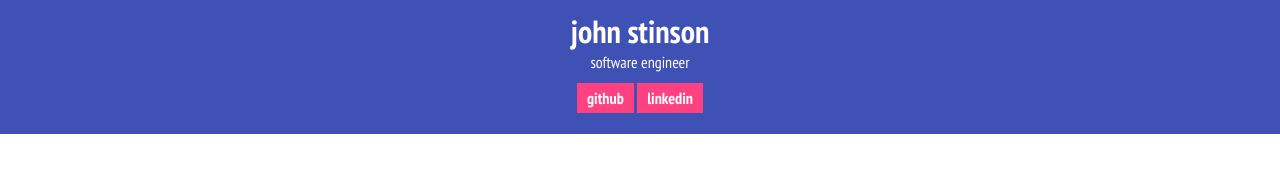
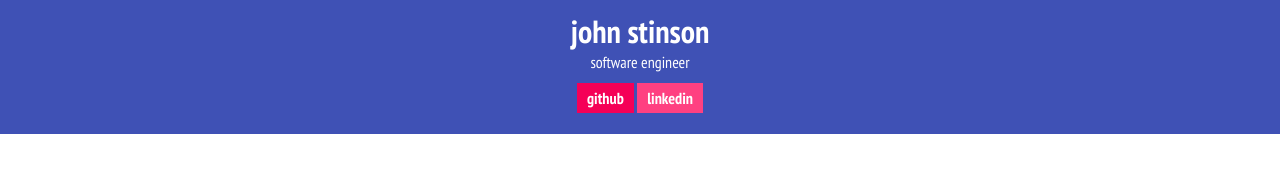
Before and after one commit to stints/stints.github.io, a plain HTML site: page index.html in a window 1280 px wide. In both pictures the pointer is over the link "github". Drawn offline with Linux system fonts and the light colour scheme; no server answers.

Commit message:
Update style.css

```diff
--- a/style.css
+++ b/style.css
@@ -66,3 +66,10 @@ li a {
   padding: 5px 10px;
   background: #FF4081;
 }
+
+li a:hover {
+  color: #fff;
+  padding: 5px 10 px;
+  background: #F50057;
+}
+}
```
